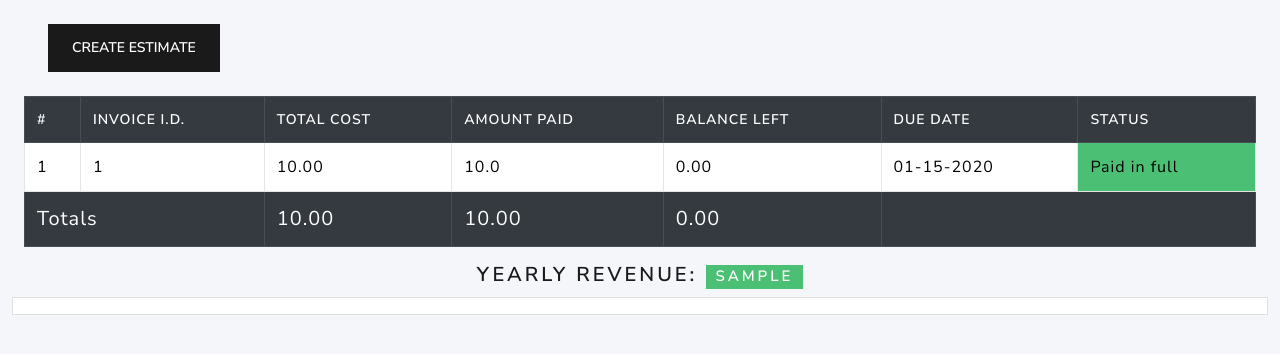
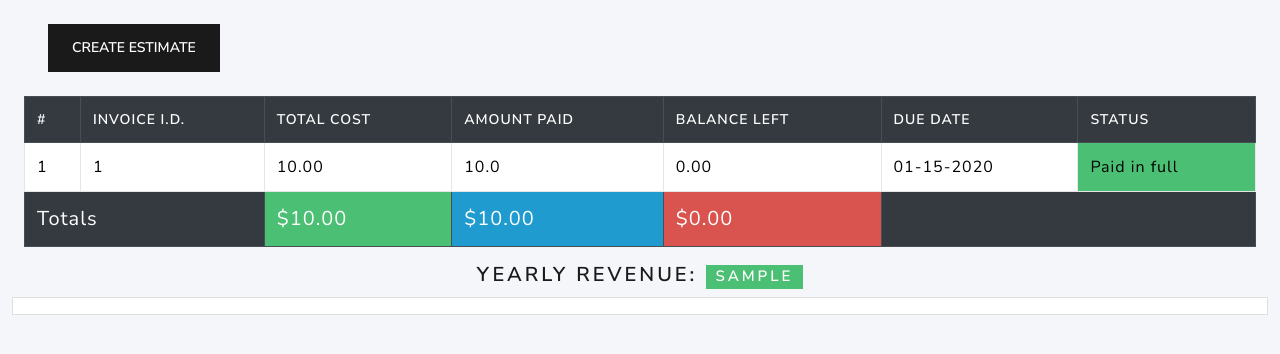
Before and after one commit to coachdaveofficial/invoice-app, a Flask app: template templates/home_page.html in a window 1280 px wide. Shown: the part 99-453 px from the top of the page. Run offline with Flask 2, Linux system fonts and the light colour scheme; tables that the repository leaves empty hold one stand-in row (values such as "Sample post"); the template is opened without the code that fills it: values that come from a table or form of the project are taken from there, most other values are stand-ins (such as "Sample title", 1, 10 or a date in 2020); some libraries are stand-ins or nearby versions.

Commit message:
add color to cells for totals

```diff
--- a/templates/home_page.html
+++ b/templates/home_page.html
@@ -157,16 +157,16 @@
 				<tfoot>
 					<tr class="table-dark table-bordered fs-4">
 						<td colspan="2">Totals</td>
-						<td>{{ '%0.2f'| format(invoices|sum(attribute='total_cost')) }}</td>
-						<td>{% set amount_paid = [] %}
+						<td class="bg-success">${{ '%0.2f'| format(invoices|sum(attribute='total_cost')) }}</td>
+						<td class="bg-info">{% set amount_paid = [] %}
 							{% for invoice in invoices %}
 								{% for payment in invoice.payments %}
 									{% set _ = amount_paid.append(payment.amount) %}
 								{% endfor %}
 							{% endfor %}
-							{{ '%0.2f'| format(amount_paid|sum) }}
+							${{ '%0.2f'| format(amount_paid|sum) }}
 						</td>
-						<td>{{ '%0.2f'| format(invoices|sum(attribute='total_cost') - amount_paid|sum) }}</td>
+						<td class="bg-danger">${{ '%0.2f'| format(invoices|sum(attribute='total_cost') - amount_paid|sum) }}</td>
 						<td colspan="2"></td>
 					</tr>
 				</tfoot>
```
